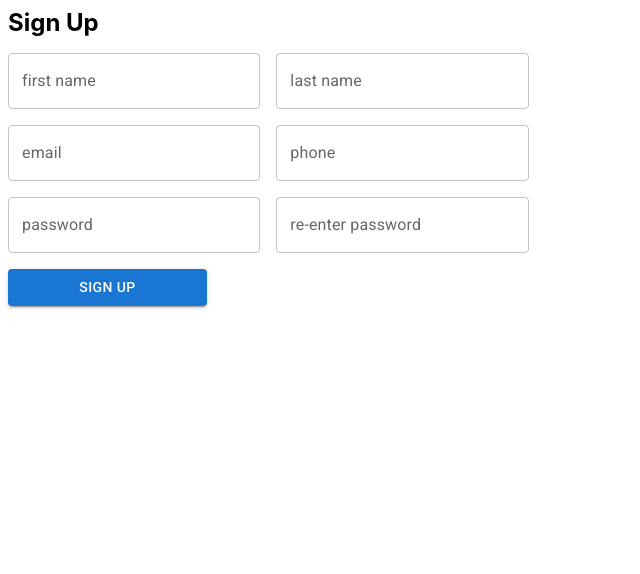
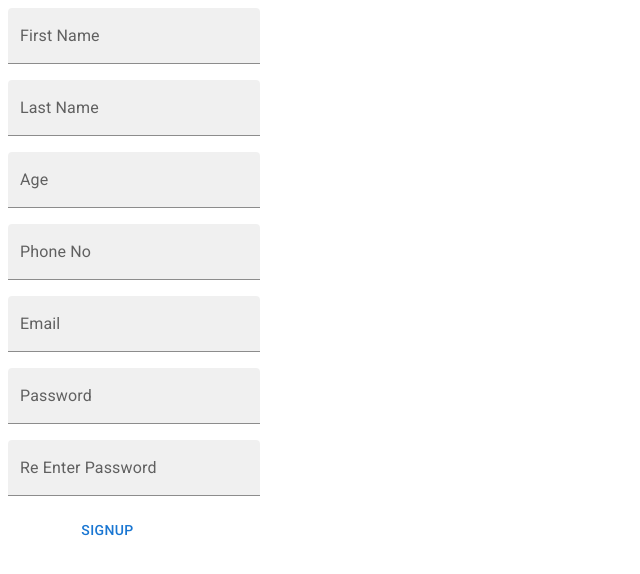
Before and after one commit to Afreen333/social-media, a React (Create React App) app: page /signup in a window 1280 px wide. Shown: the top 574 px of the page, without its empty margins (0-640 px from the left). Built offline with nearby package versions, Linux system fonts and the light colour scheme.

Commit message:
Add files via upload

```diff
--- a/src/components/Home.js
+++ b/src/components/Home.js
@@ -4,10 +4,12 @@ import Box from '@mui/material/Box';
 import Toolbar from '@mui/material/Toolbar';
 import Typography from '@mui/material/Typography';
 import Button from '@mui/material/Button';
-import IconButton from '@mui/material/IconButton';
+
 import Profile from './Profile';
 
 import Posts from './Posts';
+
+import { Link } from 'react-router-dom'
 
 export default function ButtonAppBar() {
   return (
@@ -18,8 +20,12 @@ export default function ButtonAppBar() {
           <Typography variant="h6" component="div" sx={{ flexGrow: 1 }}>
             Connect
           </Typography>
-          <Button color="inherit">Login</Button>
-          <Button color="inherit">Sign Up</Button>
+
+            <Link to="/login"><Button color="inherit">Login</Button></Link>
+
+          <Button color="inherit">
+            <Link to="/signup">Sign Up</Link>
+            </Button>
         </Toolbar>
       </AppBar>
     </Box>
--- a/src/components/Login.js
+++ b/src/components/Login.js
@@ -1,25 +1,57 @@
-import * as React from 'react';
+import React, {Component} from 'react';
 import Box from '@mui/material/Box';
 import TextField from '@mui/material/TextField';
 import Button from '@mui/material/Button';
 
-export default function BasicTextFields() {
-  return (
+class Login extends Component{
+  constructor(){
+    super();
+    this.state = {
+      email:"",
+      password:""
+    }
+
+    this.handleChange = this.handleChange.bind(this);
+    this.validateForm = this.validateForm.bind(this);
+
+  }
+
+  handleChange(e){
+    console.log(e.target.name + " modified to " + e.target.value);
+    this.setState({
+      [e.target.name] : e.target.value
+    })
+  }
+
+
+    validateForm(e){
+      if(this.state.email==='' || this.state.password ===''){
+          alert("Dont leave anything blank");
+          e.preventDefault();
+      }
+
+
+  }
+  render(){
+    return(
       <Box
           component="form"
           sx={{
-        '& > :not(style)': { m: 1, width: '25ch' },
+            '& > :not(style)': {m: 1,width: '25ch' },
+
           }}
           noValidate
-      autoComplete="off"
+          autoComplete='off'
        >
-    <div>
-      <h2>Login</h2>
-      <TextField id="outlined-basic" label="Username or Email" variant="outlined" /><br></br>
-      <TextField id="outlined-basic" label="Password" variant="outlined" /><br></br>
-
-      <Button variant="contained">login</Button>
-      </div>
+         <TextField id="emailInput" name="email" placeholder='Email' label="Email"
+         variant="outlined" value={this.state.email}
+         onChange={this.handleChange}/>
+         <TextField id="passwordInput" name="password" placeholder='password' label="password"
+         variant="outlined" value={this.state.password}
+         onChange={this.handleChange}/>
+         <Button variant='contained' onClick={this.validateForm}>Submit</Button>
        </Box>
-  );
+    )
   }
+}
+export default Login;
--- a/src/components/Signup.js
+++ b/src/components/Signup.js
@@ -1,26 +1,53 @@
+
 import * as React from 'react';
 import Box from '@mui/material/Box';
 import TextField from '@mui/material/TextField';
-import Button from '@mui/material/Button';
+import { Button } from '@mui/material';
+export default class Register extends React.Component{
+    constructor(props){
+        super(props);
+        this.state={
+            firstName:"",
+            lastName:"",
+            phoneNo:"",
+            emailInput:"",
+            ageInput:"",
+            passwordInput:"",
+            reenter:""
+        }
+        this.handleChange= this.handleChange.bind(this);
+    this.validateForm = this.validateForm.bind(this);
+    }
+    handleChange(event){
+        this.setState({[event.target.name]:event.target.value});
+    }
 
-export default function BasicTextFields() {
-  return (
-    <Box
-      component="form"
-      sx={{
-        '& > :not(style)': { m: 1, width: '25ch' },
-      }}
-      noValidate
-      autoComplete="off"
-    >
-      <h2>Sign Up</h2>
-      <TextField id="outlined-basic" label="first name" variant="outlined" />
-      <TextField id="outlined-basic" label="last name" variant="outlined" /><br></br>
-      <TextField id="outlined-basic" label="email" variant="outlined" />
-      <TextField id="outlined-basic" label="phone" variant="outlined" /><br></br>
-      <TextField id="outlined-basic" label="password" variant="outlined" />
-      <TextField id="outlined-basic" label="re-enter password" variant="outlined" /><br></br>
-      <Button variant="contained">Sign Up</Button>
-    </Box>
-  );
-}
+    validateForm(event){
+        if((this.state.firstName==='' || this.state.lastName ===''|| this.state.phoneNo ===''|| this.state.ageInput ==='' || this.state.passwordInput ==='' || this.state.reenter ==='') && this.state.passwordInput === this.state.reenter ){
+            alert("Dont leave anything blank");
+            event.preventDefault();
+        }
+    }
+
+      render() {
+        return (
+          <Box component="form" sx={{"& > :not(style)": { m: 1, width: "25ch" },}} noValidate  autoComplete="off" >
+            <TextField id="firstName" label="First Name" variant="filled" name="firstName"  value={this.state.firstName} onChange={this.handleChange}/>
+            <br />
+            <TextField id="lastName" label="Last Name" variant="filled" name="lastNmae"  value={this.state.lastName} onChange={this.handleChange}/>
+            <br />
+            <TextField id="ageInput" label="Age" variant="filled" name="ageinput"  value={this.state.ageInput} onChange={this.handleChange}/>
+            <br />
+            <TextField id="phoneNo" label="Phone No" variant="filled" name="phoneNo"  value={this.state.phoneNo} onChange={this.handleChange}/>
+            <br />
+            <TextField id="emailInput" label="Email" variant="filled" name="emailInput"  value={this.state.emailInput} onChange={this.handleChange}/>
+            <br />
+            <TextField id="passwordInput" label="Password" variant="filled" name="passwordInput"  value={this.state.passwordInput} onChange={this.handleChange}/>
+            <br />
+            <TextField id="reenter" label="Re Enter Password" variant="filled" name="reenter"  value={this.state.passwordInput2} onChange={this.handleChange}/>
+            <br />
+            <Button variant="text" onClick={this.validateForm}>SignUp</Button>
+          </Box>
+        );
+      }
+    }
```
Lines whose indentation alone changed are shown as unchanged.
